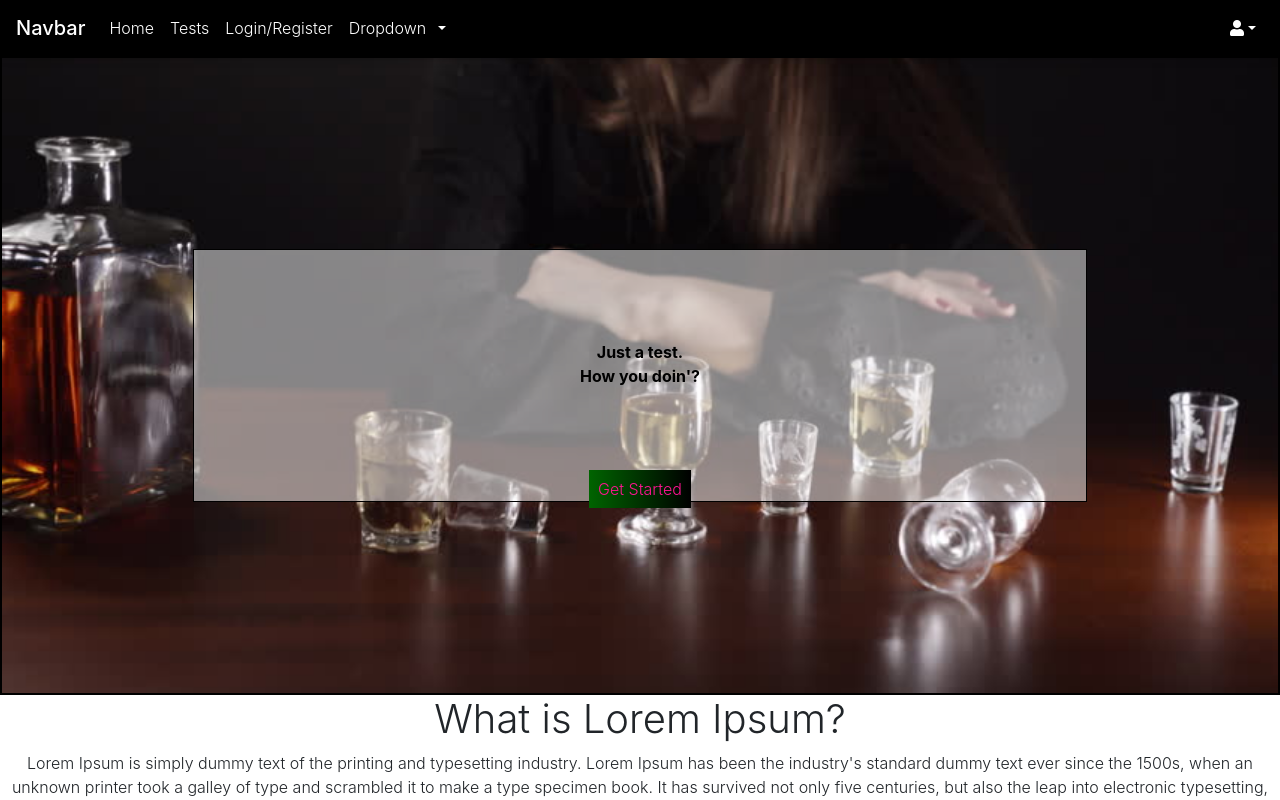
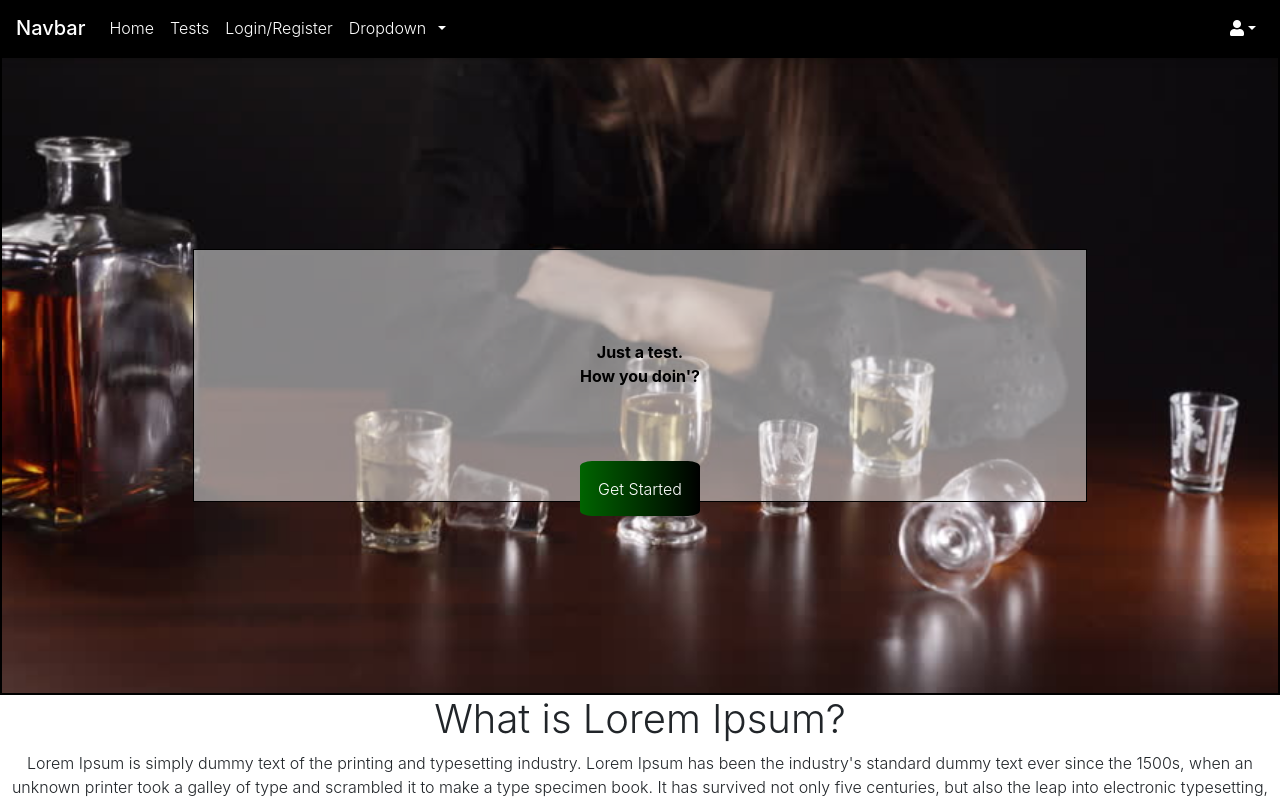
Before and after one commit to aakankasha028/majorFrontend, a React (Create React App) app: page / in a window 1280 px wide. In both pictures the pointer is over the link "Get Started". Shown: the top 800 px of the page. Built offline with nearby package versions, Linux system fonts and the light colour scheme.

Commit message:
Home page button corrected

```diff
--- a/src/components/Home.js
+++ b/src/components/Home.js
@@ -13,8 +13,9 @@
                             </br>
                             How you doin'?
                         </p>
-
-                        <NavLink className="btn-grad deep-blue-gradient" to={'/login-register'}>Get Started</NavLink>
+                        <div>
+                        <NavLink className="btn-grad" to={'/login-register'}>Get Started</NavLink>
+                        </div>
                     </div>
                 </div>
                 <h1>
--- a/src/styles/Home.css
+++ b/src/styles/Home.css
@@ -24,16 +24,20 @@
     background-image: linear-gradient(to right, black, maroon);
     color: white;
     border: 0px;
-    margin:2%;
-    padding:1%;
+    margin: 3%;
+    border-radius: 10%;
+    padding: 1%;
+    font-family: -apple-system, BlinkMacSystemFont, 'Segoe UI', 'Roboto', 'Oxygen', 'Ubuntu', 'Cantarell', 'Fira Sans', 'Droid Sans', 'Helvetica Neue', sans-serif;
 }
 
 .btn-grad:hover {
     background-image: linear-gradient(to right, darkgreen, black);
-    color: deeppink;
+    color: white;
     border: 0px;
-    margin:2%;
-    padding:1%;
+    margin:3%;
+    border-radius: 10%;
+    padding:2%;
+    font-family: -apple-system, BlinkMacSystemFont, 'Segoe UI', 'Roboto', 'Oxygen', 'Ubuntu', 'Cantarell', 'Fira Sans', 'Droid Sans', 'Helvetica Neue', sans-serif;
 }
 
 .linkS{
```
